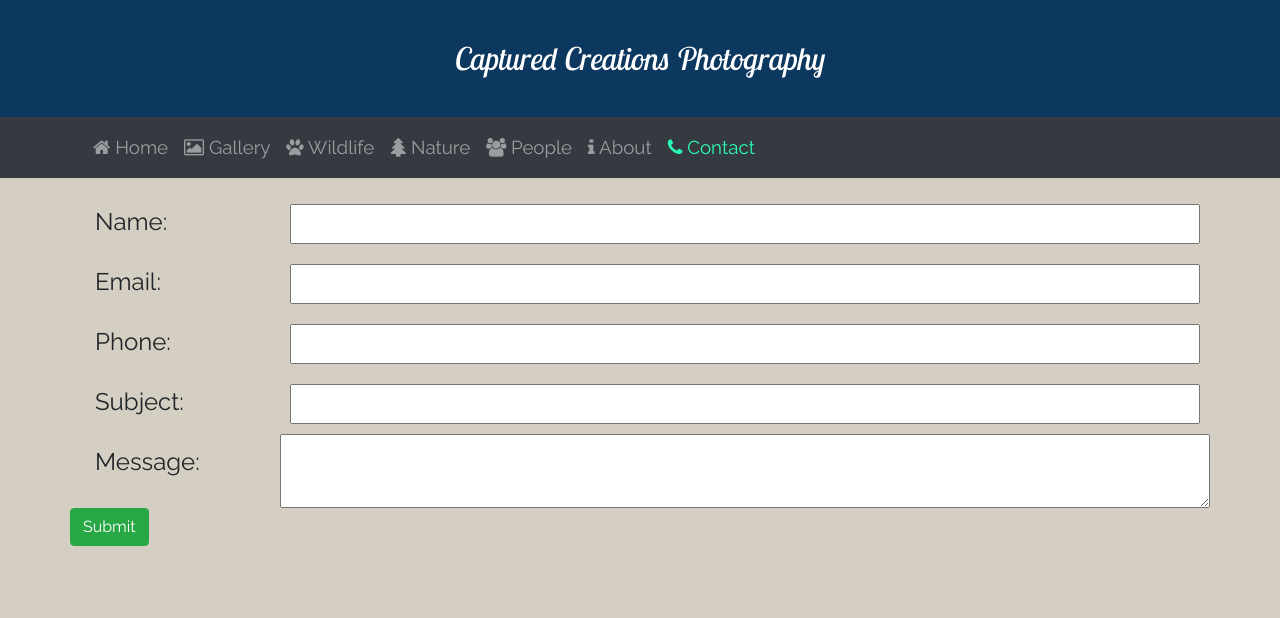
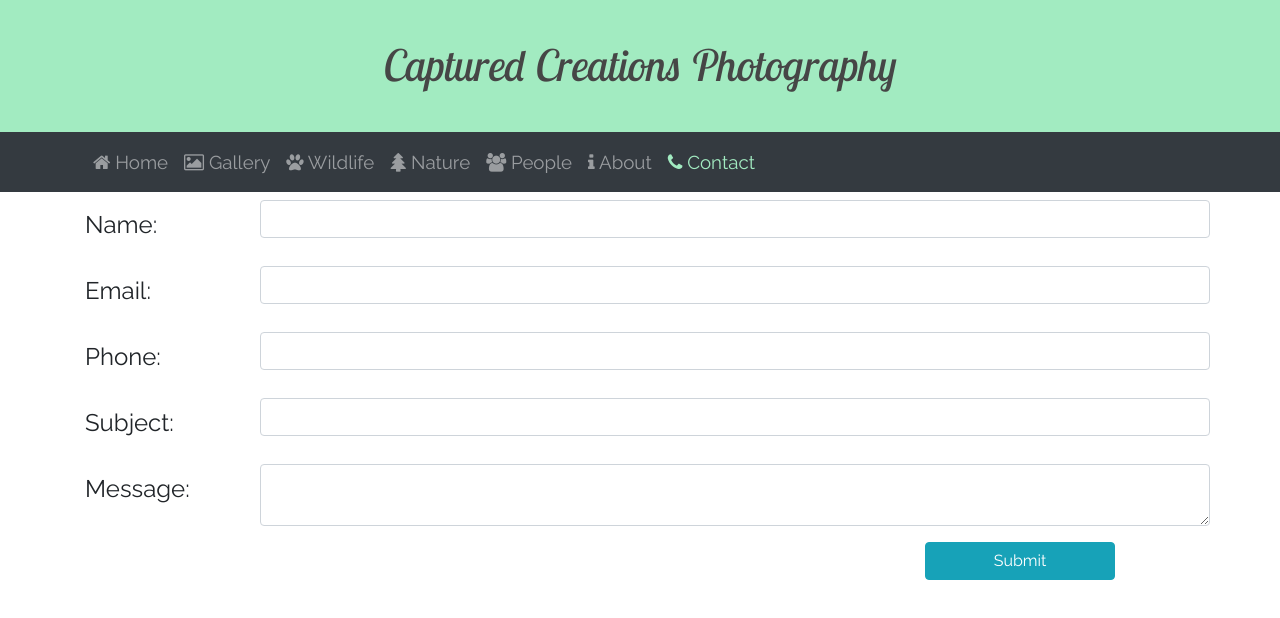
Before and after one commit to RSnodgrass92/captured-creations, a website: page contact.html in a window 1280 px wide. Drawn offline with nearby package versions, Linux system fonts and the light colour scheme.

Commit message:
Fixed Colors

```diff
--- a/contact.html
+++ b/contact.html
@@ -45,33 +45,34 @@
 
 
         <div class="container">
-            <form class="form-group"></form>
-                <div class="row">
-                    <label  class="col-12 col-sm-3 col-md-2" for="name">Name: </label>
-                    <input  class="col" id="name" type="text">
+            <form >
+                <div class="form-group row mt-2">
+                    <label  class="col-12 col-sm-3 col-md-2 col-form-label " for="name">Name: </label>
+                    <input  class="col form-control" id="name" type="text">
                 </div>
 
-                <div class="row">
-                    <label  class="col-12 col-sm-3 col-md-2" for="email">Email:</label>
-                    <input class="col" id="email" type="text">
+                <div class="form-group row">
+                    <label  class="col-12 col-sm-3 col-md-2 col-form-label" for="email">Email:</label>
+                    <input class="col form-control" id="email" type="text">
                 </div>
 
-                <div class="row">
-                    <label class="col-12 col-sm-3 col-md-2" for="phone">Phone:</label>
-                    <input class="col" id="phone" type="text">
+                <div class="form-group row">
+                    <label class="col-12 col-sm-3 col-md-2 col-form-label" for="phone">Phone:</label>
+                    <input class="col form-control" id="phone" type="text">
                 </div>
 
-                <div class="row">
-                    <label class="col-12 col-sm-3 col-md-2" for="subject">Subject:</label>
-                    <input class="col" id="subject" type="text">
+                <div class=" form-group row">
+                    <label class="col-12 col-sm-3 col-md-2 col-form-label" for="subject">Subject:</label>
+                    <input class="col form-control" id="subject" type="text">
                 </div>
 
-                <div class="row">
-                    <label class="col-12 col-sm-3 col-md-2" for="message">Message:</label>
-                    <textarea class="col" id="message"></textarea>
+                <div class="form-group row">
+                    <label class="col-12 col-sm-3 col-md-2 col-form-label" for="message">Message:</label>
+                    <textarea class="col form-control" id="message"></textarea>
                 </div>
-                <div class="row">
-                    <button class="btn btn-success" type="submit" role="button">Submit</button>
+
+                <div class=" form-group row ">
+                    <button class=" col-2 offset-lg-9 offset-5 btn btn-info btn-large" type="submit" role="button">Submit</button>
                 </div>
             </form>
         </div>
--- a/css/about.css
+++ b/css/about.css
@@ -6,7 +6,7 @@
 }
 
 body{
-    background: cornsilk;
+    background: white;
     font-size: 1.5em;
     font-family: 'Raleway', sans-serif;
 }
@@ -16,10 +16,10 @@ body{
 
 .jumbotron{
 
-    color: white;
+    color: #464646;
     font-family: 'Lobster Two', cursive;
     border-radius: 0;
-    background:  rgb(12, 55, 94);
+    background:  #A2EBC1;
     font-size: 1.3em;
     padding: 40px 20px;
     margin:0;
@@ -34,5 +34,5 @@ input, label{
 }
 
 #about-link{
-    color:#2afeb7;
+    color:#A2EBC1;
 }
--- a/css/contact.css
+++ b/css/contact.css
@@ -4,21 +4,19 @@
 }
 
 body{
-    background: rgb(212, 207, 194);
+    background: white;
+    font-family: 'Raleway', sans-serif;
     font-size: 1.5em;
-    font-family: 'Raleway', sans-serif;
 }
-
-
-
 
 .jumbotron{
 
     color: white;
     font-family: 'Lobster Two', cursive;
     border-radius: 0;
-    background:  rgb(12, 55, 94);
-    font-size: 1.3em;
+    background: #A2EBC1;
+    color: #464646;
+    font-size: 1.8em;
     padding: 40px 20px;
     margin:0;
 }
@@ -27,10 +25,6 @@ body{
     font-size: .78em;
     }
 
-input, label{
-    margin: 10px;
+#contact-link{
+    color:#A2EBC1;
 }
-
-#contact-link{
-    color:#2afeb7;
-}
--- a/css/gallery.css
+++ b/css/gallery.css
@@ -4,7 +4,7 @@
 }
 
 body{
-    background: cornsilk;
+
     font-size: 1.5em;
     font-family: 'Raleway', sans-serif;
 }
--- a/css/index.css
+++ b/css/index.css
@@ -35,6 +35,11 @@ font-size: 1.5em;
 font-family: 'Raleway', sans-serif;
 }
 
+.welcome-text-box{
+    background: #eeeeee;
+}
+
+
 .nav{
     width: 100px;
 }
--- a/css/nature.css
+++ b/css/nature.css
@@ -6,7 +6,7 @@
 }
 
 body{
-    background: cornsilk;
+    background: white;
     font-size: 1.5em;
     font-family: 'Raleway', sans-serif;
 }
--- a/css/people.css
+++ b/css/people.css
@@ -6,7 +6,7 @@
 }
 
 body{
-    background: cornsilk;
+    background: white;
     font-size: 1.5em;
     font-family: 'Raleway', sans-serif;
 }
--- a/css/wildlife.css
+++ b/css/wildlife.css
@@ -6,7 +6,7 @@
 }
 
 body{
-    background: cornsilk;
+    background: white;
     font-size: 1.5em;
     font-family: 'Raleway', sans-serif;
 }
```
Also changed, not shown: index.html (+1 -1 lines), nature.html (+2 -3 lines), images/nature/10.jpg, images/nature/4.jpg, images/nature/6.jpg, images/nature/7.jpg, images/nature/zzz7index.jpg (added).
